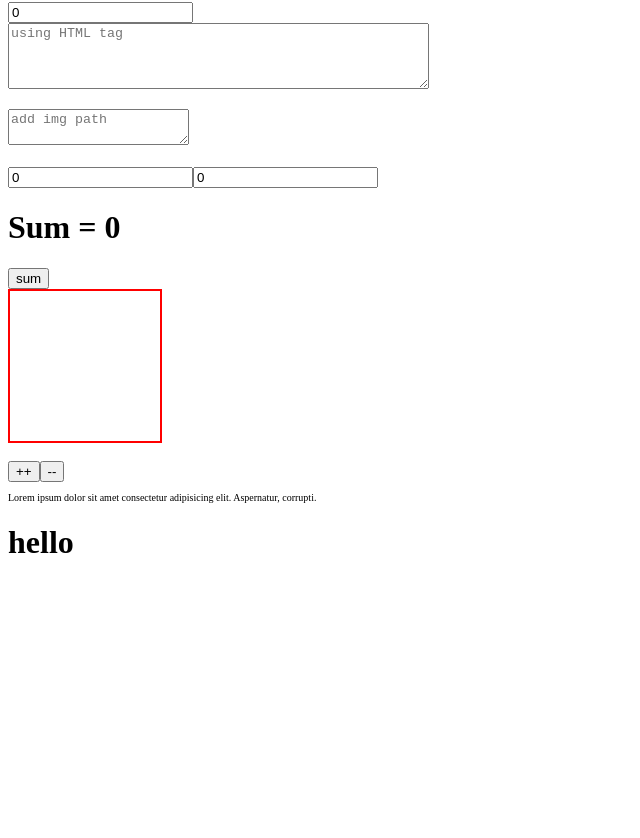
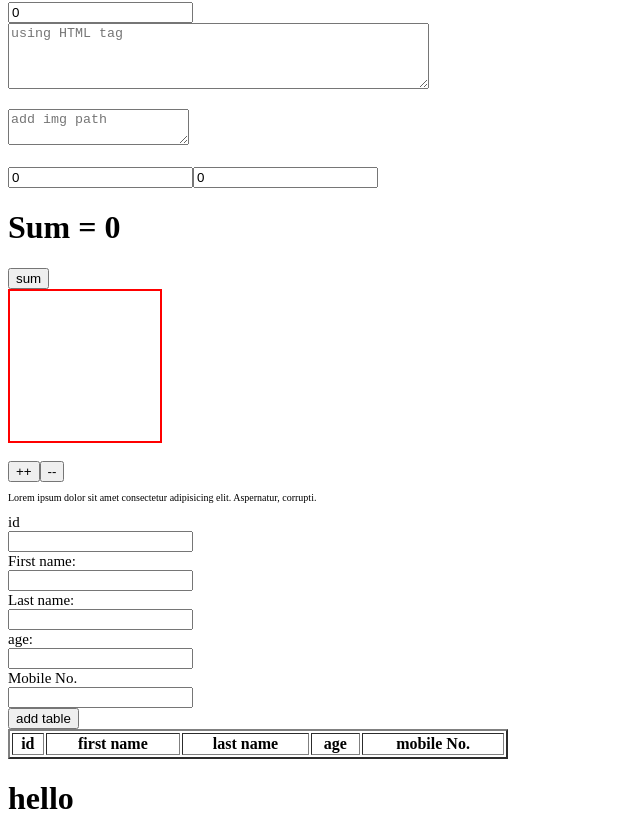
Before and after one commit to ebjasminbhesaniya/demo, a Vue app: page / in a window 1280 px wide. Shown: the part 1513-2351 px from the top of the page, without its empty margins (0-640 px from the left). Before the commit the page ends 2095 px from the top, so only its background shows below. Built offline with nearby package versions, Linux system fonts and the light colour scheme.

Commit message:
create table

```diff
--- a/src/components/demo1.vue
+++ b/src/components/demo1.vue
@@ -163,6 +163,34 @@
       Lorem ipsum dolor sit amet consectetur adipisicing elit. Aspernatur,
       corrupti.
     </p>
+    <label for="id">id</label><br />
+    <input type="text" id="id" name="fname" value="" v-model="id" /><br />
+    <label for="fname">First name:</label><br />
+    <input type="text" id="fname" name="fname" value="" v-model="fname" /><br />
+    <label for="lname">Last name:</label><br />
+    <input type="text" id="lname" name="lname" value="" v-model="lname" /><br />
+    <label for="age">age:</label><br />
+    <input type="text" id="age" name="age" value="" v-model="age" /><br />
+    <label for="mobileno">Mobile No.</label><br />
+    <input type="number" id="mobileno" v-model="mno" /><br />
+
+    <button @click="save">add table</button>
+    <table border="2px solid black" width="500px">
+      <tr>
+        <th>id</th>
+        <th>first name</th>
+        <th>last name</th>
+        <th>age</th>
+        <th>mobile No.</th>
+      </tr>
+      <tr v-for="students in student" :key="students.id">
+        <td>{{ students.id }}</td>
+        <td>{{ students.fname }}</td>
+        <td>{{ students.lname }}</td>
+        <td>{{ students.age }}</td>
+        <td>{{ students.mno }}</td>
+      </tr>
+    </table>
     <div>
       <slot name="header"></slot>
       <h1>hello</h1>
@@ -211,6 +239,12 @@ export default {
       stud: ["aa", "bb", "cc"],
 
       rowdata: [],
+      student: [],
+      id: "",
+      fname: "",
+      lname: "",
+      age: "",
+      mno: "",
       employee: [
         { id: 1, name: "abc" },
         { id: 2, name: "xyz" },
@@ -268,6 +302,15 @@ export default {
       this.text = event.target.value;
       console.log(event.target.value);
     },
+    save() {
+      this.student.push({
+        id: this.id,
+        fname: this.fname,
+        lname: this.lname,
+        age: this.age,
+        mno: this.mno,
+      });
+    },
   },
 };
 </script>
```
